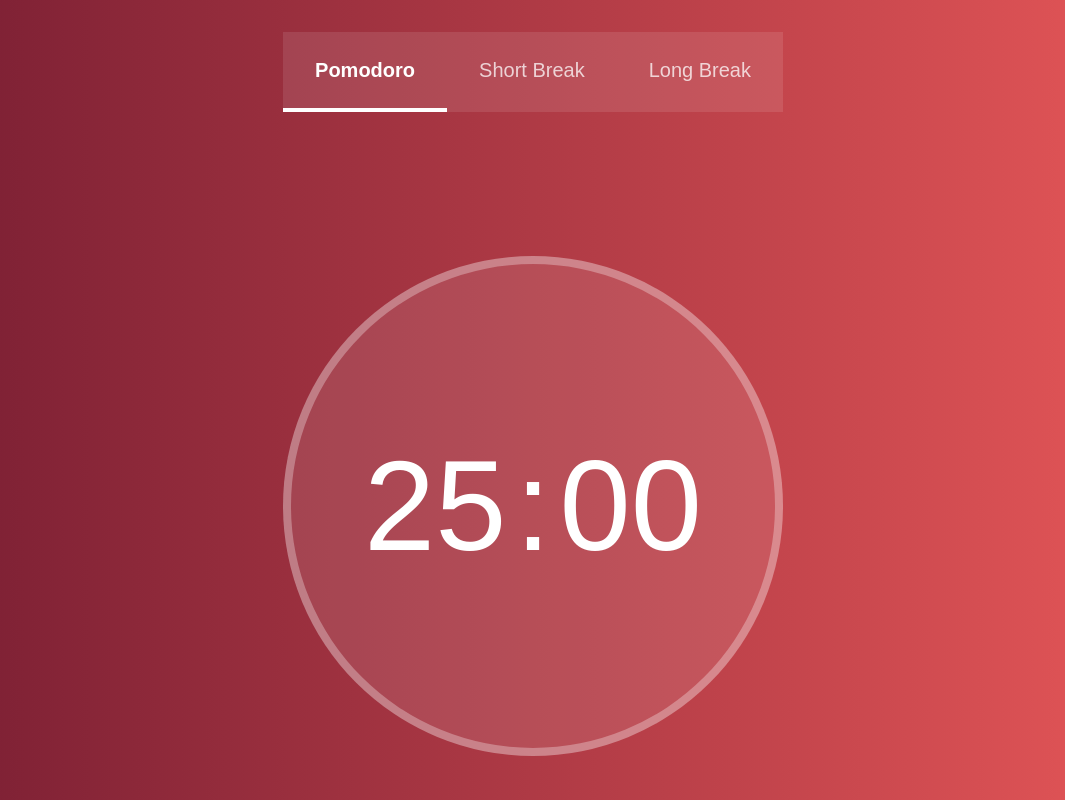
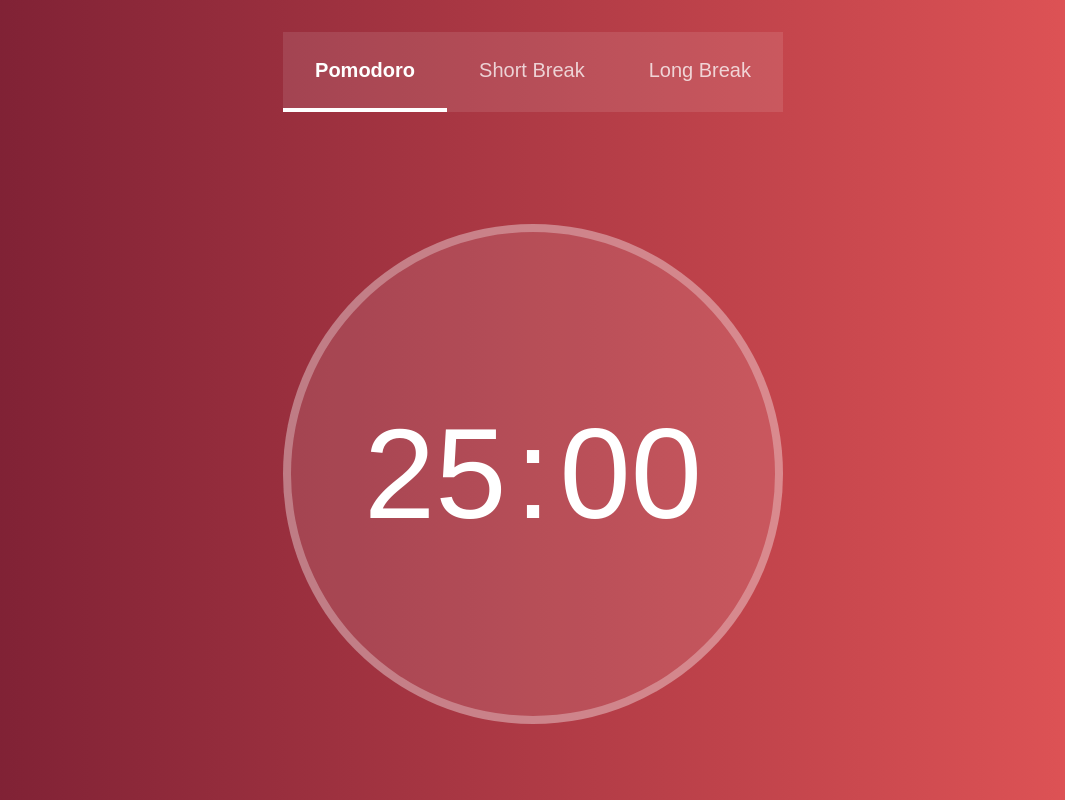
Before and after one commit to sebastianvarelag/pomo-app, a Next.js app: page / in a window 1280 px wide. Shown: the top 800 px of the page, without its empty margins (107-1172 px from the left). Built offline with nearby package versions, Linux system fonts and the light colour scheme; a web font is replaced by a local one.

Commit message:
Fixes on md screen

```diff
--- a/src/app/components/Menu.tsx
+++ b/src/app/components/Menu.tsx
@@ -66,7 +66,7 @@ export const Menu = ({onChangeMode}: propsMenu) => {
   }
 
   return (
-    <div className="flex justify-center w-full min-w-fit h-20 relative sm:mb-16 md:mb-36">
+    <div className="flex justify-center w-full min-w-fit h-20 relative sm:mb-16">
       <ul className="flex text-md md:text-xl bg-white/10 relative">
         {
           Object.values(modes).map(({ id, label }) =>
--- a/src/app/components/Timer.tsx
+++ b/src/app/components/Timer.tsx
@@ -121,9 +121,9 @@ export const Timer = () => {
 
   return (
     <div className="flex w-full min-h-screen">
-      <div className="flex flex-col justify-center w-full min-h-full items-center py-8">
+      <div className="flex flex-col justify-center w-full min-h-full items-center py-8 md:gap-y-12">
         <Menu onChangeMode={nextMode}/>
-        <div className="flex justify-center items-center min-w-[500px] min-h-[500px] bg-white/10 scale-50 sm:scale-75 md:scale-100 border-8 border-white/30 rounded-full relative sm:mb-16 md:mb-36">
+        <div className="flex justify-center items-center min-w-[500px] min-h-[500px] bg-white/10 scale-50 sm:scale-75 md:scale-100 border-8 border-white/30 rounded-full relative sm:mb-16">
             <div className="flex justify-center items-center text-9xl select-none">
               <span className="min-w-[160px] max-w-fit text-center">{minutesString}</span>
               <span>:</span>
```
